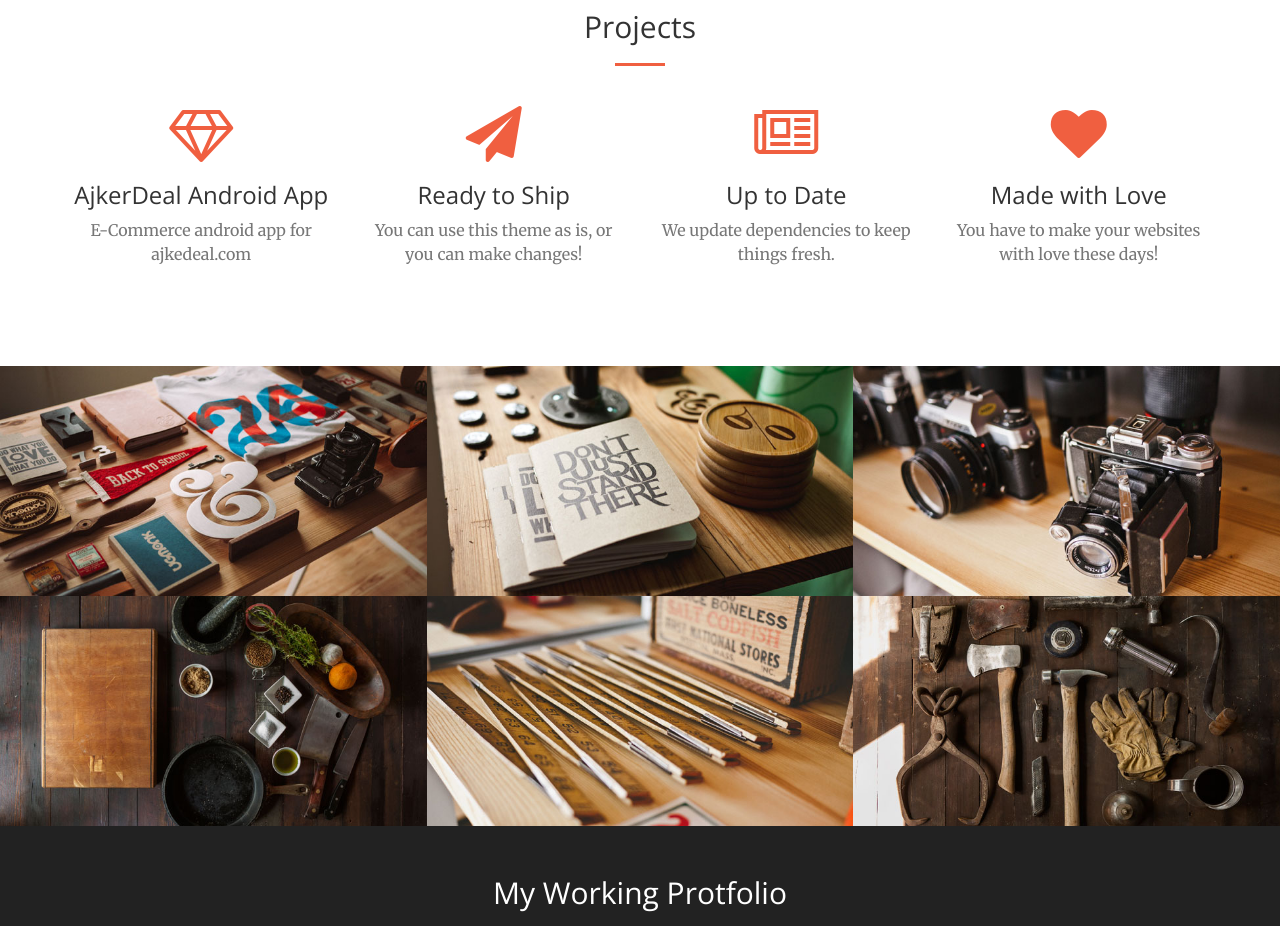
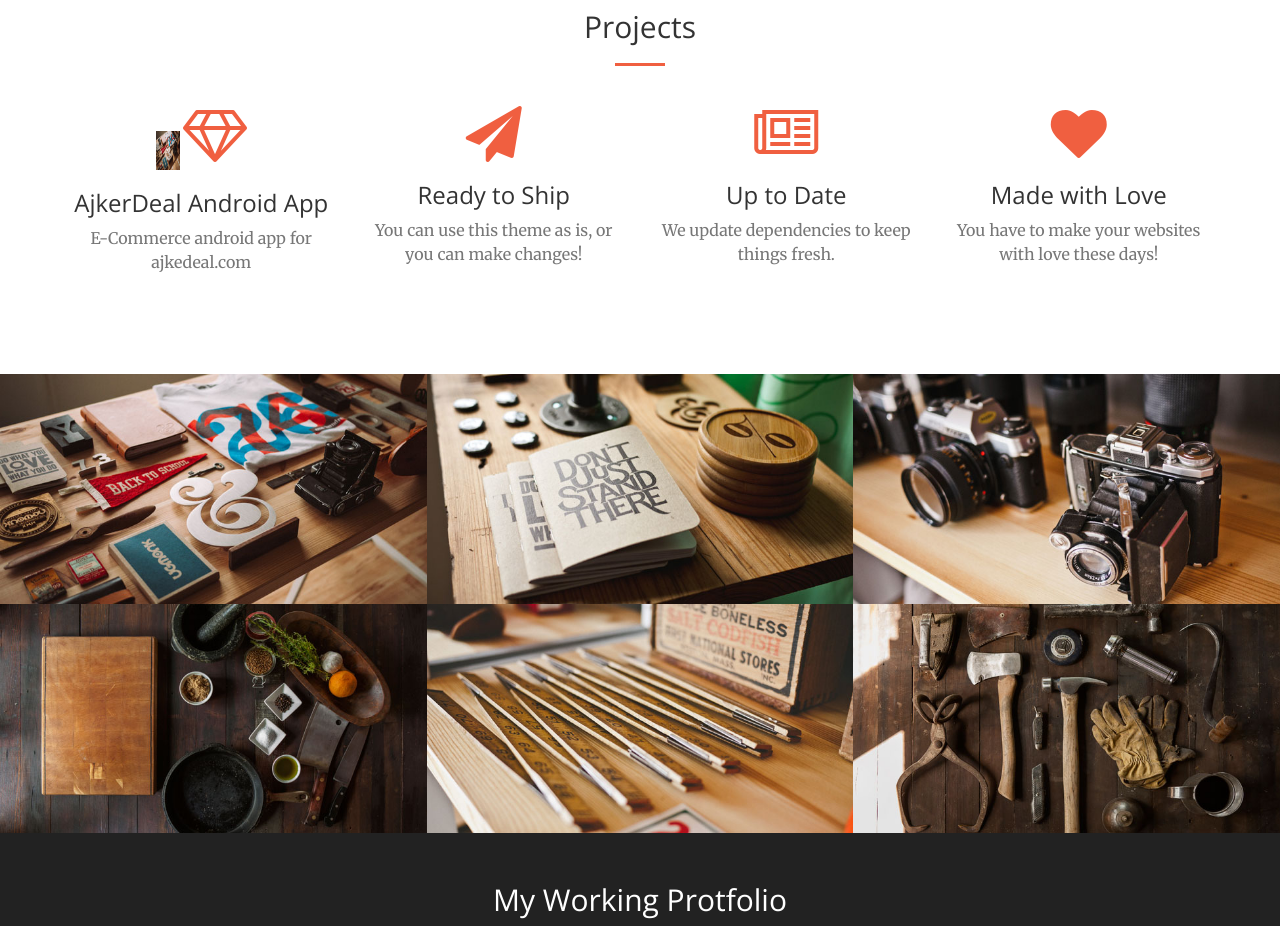
Before and after one commit to hasnine/hasnine.github.io, a website: page index.html in a window 1280 px wide. Shown: the part 1260-2186 px from the top of the page. Drawn offline with nearby package versions, Linux system fonts and the light colour scheme.

Commit message:
name changed

```diff
--- a/index.html
+++ b/index.html
@@ -105,6 +105,7 @@
             <div class="row">
                 <div class="col-lg-3 col-md-6 text-center">
                     <div class="service-box">
+                        <img src="img/portfolio/fullsize/1.jpg" alt="Stickman" width="24" height="39">
                         <i class="fa fa-4x fa-diamond text-primary sr-icons"></i>
                         <h3>AjkerDeal Android App</h3>
                         <p class="text-muted">E-Commerce android app for ajkedeal.com</p>
```
